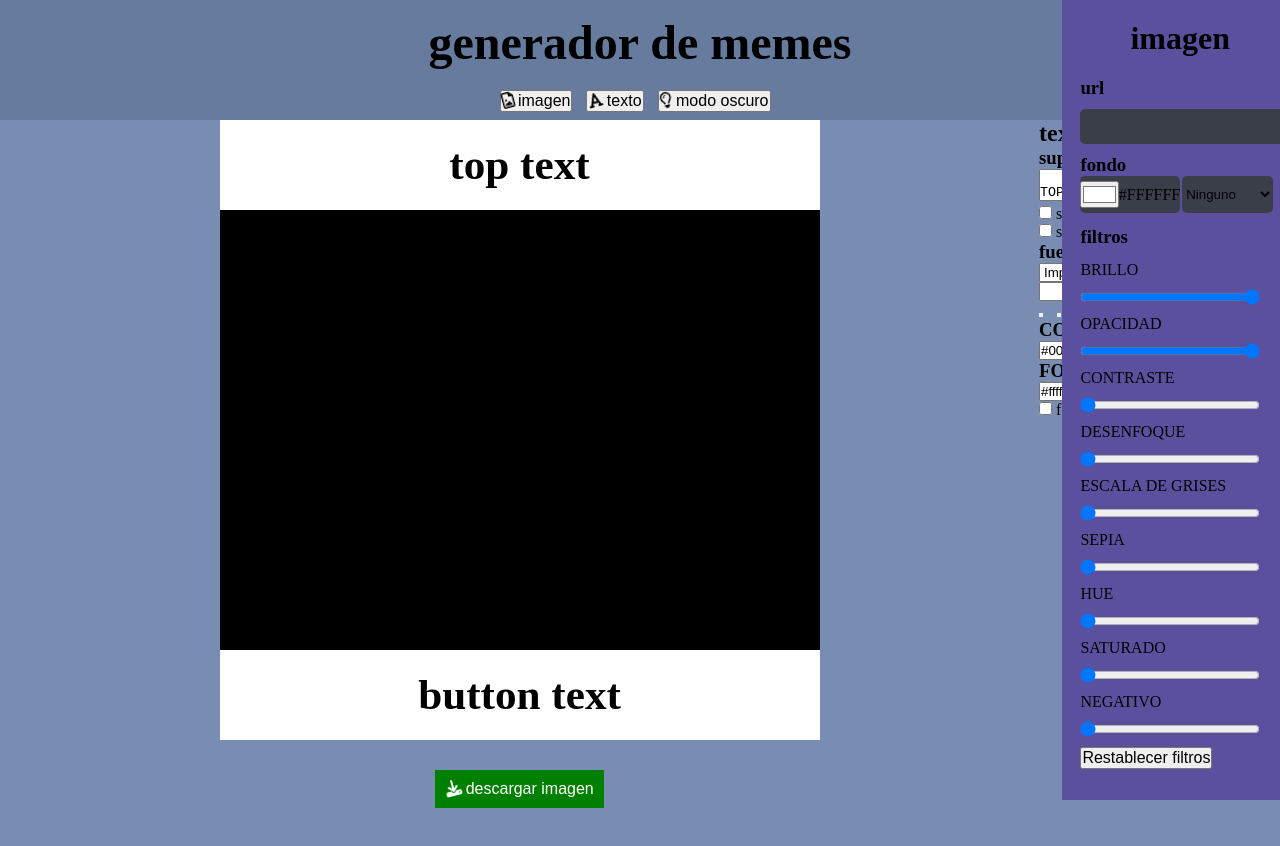
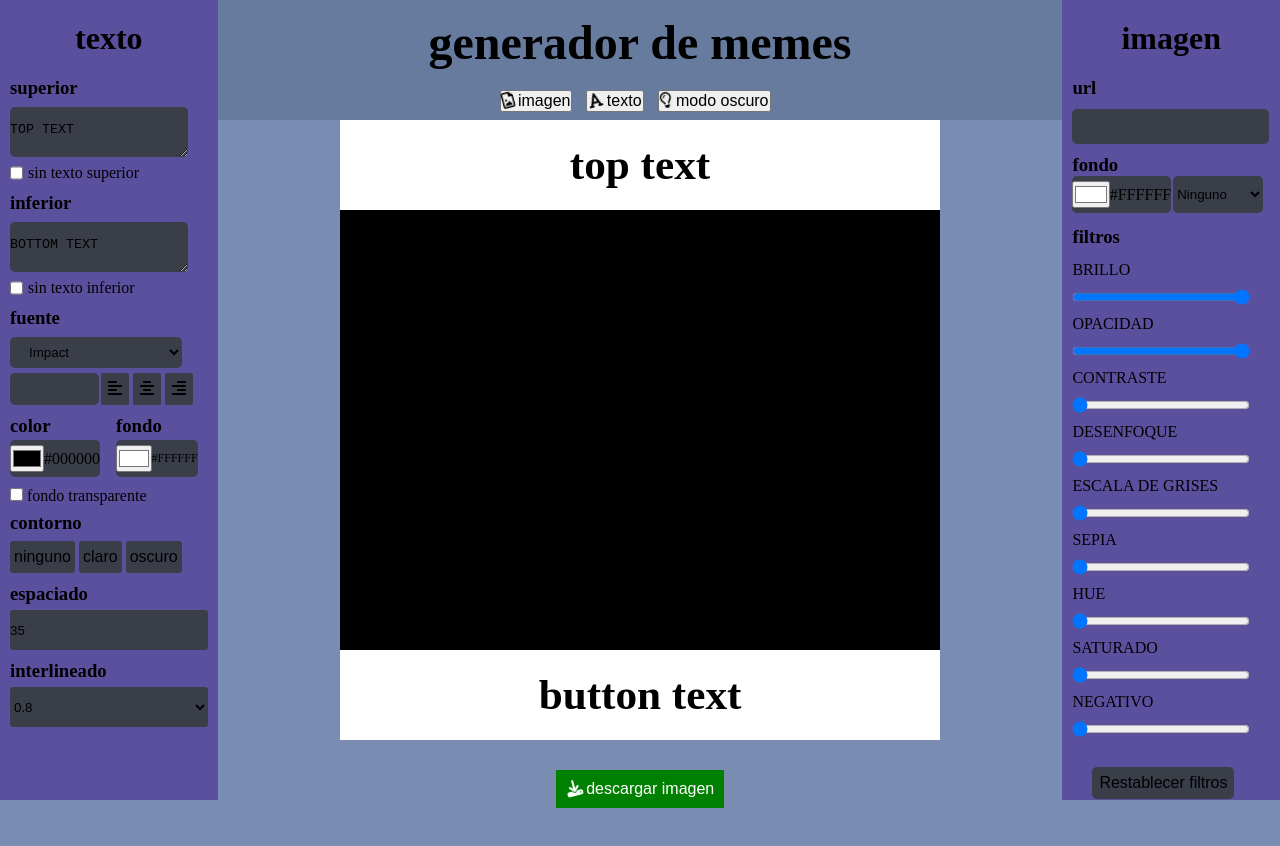
Before and after one commit to Celelo/PROYECTO-EDITOR-DE-MEMES, a plain HTML site: page index.html in a window 1280 px wide. Drawn offline with Linux system fonts and the light colour scheme.

Commit message:
incoprporo estilo css de panel texto

```diff
--- a/index.html
+++ b/index.html
@@ -140,32 +140,39 @@
                     </div>
                 </div>
                 <!-- FIN FILTROS -->
-                <button>Restablecer filtros</button>
+                <button class="image-filter-button">Restablecer filtros</button>
             </section>
             <!-- FIN PANEL IMAGEN -->
 
             <!-- INICIO PANEL TEXTO-->
-            <section>
-                <h2>
+            <section class="panel-text">
+                <h2 class="tittle-text-panel">
                     texto
                 </h2>
+                <!-- texto superior-->
                 <div>
                     <h3>
                         superior
                     </h3>
-                    <!-- TEXTO -->
                     <textarea aria-label="texto superior meme">
                         TOP TEXT
                     </textarea>
-                    <div>
+                    <div class="check-texts">
                         <input type="checkbox" id="off-top-text">
                         <label for="off-top-text">
                             sin texto superior
                         </label>
                     </div>
                 </div>
+                <!-- texto inferior-->
                 <div>
-                    <div>
+                    <h3>
+                        inferior
+                    </h3>
+                    <textarea aria-label="texto inferior meme">
+                        BOTTOM TEXT
+                    </textarea>
+                    <div class="check-texts">
                         <input type="checkbox" id="off-bottom-text">
                         <label for="off-bottom-text">
                             sin texto inferior
@@ -190,42 +197,91 @@
                         <option value="Times New Roman">Times New Roman</option>
                     </select>
                     <!-- tamaño de fuentes -->
-                    <div>
+                    <div class="size-position-fonts">
                         <input type="number" name="tamaño fuentes" aria-label="tamaño fuentes">
-                    </div>
                         <!-- alineacion de fuentes -->
                         <div>
-                        <button aria-label="alineacion de texto a la izquierda">
-
+                            <button aria-label="alineacion de texto a la izquierda" class="buttons-alignment">
+                                <i class="fa-solid fa-align-left"></i>
                             </button>
-                        <button aria-label="alineacion de texto al centro">
-
+                            <button aria-label="alineacion de texto al centro" class="buttons-alignment">
+                                <i class="fa-solid fa-align-center"></i>
                             </button>
-                        <button aria-label="alineacion de texto hacia la derecha"></button>
+                            <button aria-label="alineacion de texto hacia la derecha" class="buttons-alignment">
+                                <i class="fa-solid fa-align-right"></i>
+                            </button>
+                        </div>
                     </div>
                 </div>
                 <!-- color -->
                 <div>
-                    <div>
+                    <!-- color texto-->
+                    <div class="color-panel-text">
+                        <div class="container-color-text">
                             <h3>
-                            COLOR
+                                color
                             </h3>
-                        <input name="color texto" aria-label="color texto" value="#000000">
-                        <span value="#000000" aria-hidden="true">#000000</span>
+                            <div class="color-text">
+                                <input type="color" name="color texto" aria-label="color texto" value="#000000"
+                                    id="text-color">
+                                <span id="text-color" aria-hidden="true">#000000</span>
+                            </div>
                         </div>
                         <!-- color fondo -->
-                    <div>
+                        <div class="container-color-background">
                             <h3>
-                            FONDO
+                                fondo
                             </h3>
-                        <input name="color fondo" aria-label="color fondo" value="#ffffff">
-                        <span aria-hidden="true">#ffffff</span>
+                            <div class="color-background">
+                                <input type="color" name="color fondo" aria-label="color fondo" value="#ffffff"
+                                    id="color-background">
+                                <span id="color-background" aria-hidden="true">#FFFFFF</span>
+                            </div>
+                        </div>
                     </div>
                     <!-- cheked fondo transparente-->
                     <input type="checkbox" id="transparent-background">
                     <label for="transparent-background">
                         fondo transparente
                     </label>
+                </div>
+                <!-- contorno -->
+                <div>
+                    <h3 class="tittle-outline">
+                        contorno
+                    </h3>
+                    <div>
+                        <button class="bottom-position">
+                            ninguno
+                        </button>
+                        <button class="bottom-position">
+                            claro
+                        </button>
+                        <button class="bottom-position">
+                            oscuro
+                        </button>
+                    </div>
+                </div>
+                <!-- espaciado -->
+                <div class="container-spacing">
+                    <h3>
+                        espaciado
+                    </h3>
+                    <input type="number" aria-label="espaciado" min="10" max="50" value="35">
+                </div>
+                <!-- interlineado -->
+                <div>
+                    <h3>
+                        interlineado
+                    </h3>
+                    <select aria-label="interlineado">
+                        <option value="0.8">0.8</option>
+                        <option value="1">1</option>
+                        <option value="1.2">1.2</option>
+                        <option value="1.5">1.5</option>
+                        <option value="2">2</option>
+                        <option value="2.5">2.5</option>
+                    </select>
                 </div>
             </section>
             <!-- FIN PANEL TEXTO-->
--- a/style.css
+++ b/style.css
@@ -22,7 +22,7 @@ header {
 }
 
 .main-title {
-    padding: 15px 0px 20px 0px ;
+    padding: 15px 0px 20px 0px;
     font-size: 3em;
 }
 
@@ -35,6 +35,7 @@ button {
 .clear-mode {
     display: none;
 }
+
 /* FIN HEADER */
 
 /* INICIO DE CONTENIDO PRINCIPAL */
@@ -95,9 +96,6 @@ button {
 /* FIN DE CONTENIDO PRINCIPAL */
 
 /* INICIO DE PANELES*/
-aside {
-    overflow: auto;
-}
 
 /* INICIO PANEL IMAGEN*/
 .panel-img {
@@ -108,7 +106,7 @@ aside {
     position: fixed;
     background-color: #5a509d;
     right: 0;
-    padding-left: 18px;
+    padding: 0px 10px;
     overflow-x: auto;
 }
 
@@ -120,7 +118,7 @@ aside {
 
 input[aria-label="url de imagen"] {
     margin: 10px 0px;
-    padding: 10px 15px;
+    padding: 10px 10px;
     border-radius: 5px;
     border: 0;
     outline: none;
@@ -129,7 +127,6 @@ input[aria-label="url de imagen"] {
 
 .style-color {
     display: flex;
-
 }
 
 .container-color {
@@ -162,6 +159,175 @@ input[type="range"] {
     background-color: #393e49;
     cursor: pointer;
 }
+
 /* FIN FILTROS */
 
+.image-filter-button {
+    background-color: #393e49;
+    border: 0;
+    margin: 20px;
+    padding: 7px;
+    border-radius: 5px;
+}
+
+.image-filter-button:hover {
+    background-color:#545b69 ;
+}
+
 /* FIN PANEL IMAGEN*/
+
+/* INICIO PANEL TEXTO */
+.panel-text {
+    width: 17%;
+    height: 100%;
+    top: 0;
+    z-index: 10;
+    position: fixed;
+    background-color: #5a509d;
+    left: 0;
+    padding: 0px 10px;
+    overflow-x: auto;
+}
+
+.tittle-text-panel {
+    text-align: center;
+    margin: 20px 0px;
+    font-size: 2em;
+}
+
+/* texto superior e inferior */
+textarea[aria-label="texto superior meme"],
+textarea[aria-label="texto inferior meme"] {
+    background-color: #393e49;
+    border: 0;
+    outline: none;
+    border-radius: 5px;
+    margin: 8px 0px 3px 0px;
+    width: 90%;
+    height: 50px;
+}
+
+.check-texts {
+    display: flex;
+    margin-bottom: 10px;
+}
+
+label[for="off-bottom-text"],
+label[for="off-top-text"] {
+    margin-left: 5px;
+}
+
+/* fuentes familia */
+select[aria-label="familia fuentes"] {
+    padding: 7px 15px;
+    background-color: #393e49;
+    border: 0;
+    outline: none;
+    margin: 8px 0px 5px 0px;
+    border-radius: 5px;
+}
+
+/* FUENTE */
+.size-position-fonts {
+    display: flex;
+}
+
+/* tamaño de fuente */
+input[name="tamaño fuentes"] {
+    width: 45%;
+    margin-right: 2px;
+    background-color: #393e49;
+    border: 0;
+    outline: none;
+    border-radius: 5px;
+    text-align: center;
+}
+
+/* alineacion de fuentes */
+.buttons-alignment {
+    padding: 5px;
+    margin: 0;
+    background-color: #393e49;
+    border: 0;
+    outline: none;
+    border-radius: 2px;
+    padding: 7px;
+}
+
+/* color */
+.color-panel-text {
+    display: flex;
+    margin: 10px 0px;
+}
+
+/* color texto y fondo */
+
+.color-text {
+    display: flex;
+}
+
+
+.color-text,
+.color-background {
+    padding: 5px 0px;
+    display: flex;
+    width: 85%;
+    background-color: #393e49;
+    border: 0;
+    outline: none;
+    border-radius: 5px;
+    margin-top: 3px;
+    align-items: center;
+}
+
+span[id="color-background"],
+span[id="color-text"] {
+    font-size: 12px;
+}
+
+label[ for="transparent-background"] {
+    margin-bottom: 5px;
+}
+
+/* contorno */
+.tittle-outline {
+    margin: 7px 0px;
+}
+
+.bottom-position {
+    background-color: #393e49;
+    border: 0;
+    outline: none;
+    border-radius: 3px;
+    padding: 7px 4px;
+    margin: 0;
+}
+
+/* espaciado */
+.container-spacing {
+    margin: 10px 0px;
+}
+input[aria-label="espaciado"] {
+    width: 100%;
+    height: 40px;
+    background-color: #393e49;
+    border: 0;
+    outline: none;
+    border-radius: 3px;
+    margin-top: 5px;
+}
+
+/* interlineado */
+select[aria-label="interlineado"] {
+    width: 100%;
+    height: 40px;
+    background-color: #393e49;
+    border: 0;
+    outline: none;
+    border-radius: 3px;
+    margin-top: 5px;
+    margin-bottom: 50px;
+}
+/* FIN PANEL TEXTO */
+
+/* FIN DE PANELES*/
```
Lines whose indentation alone changed are shown as unchanged.
